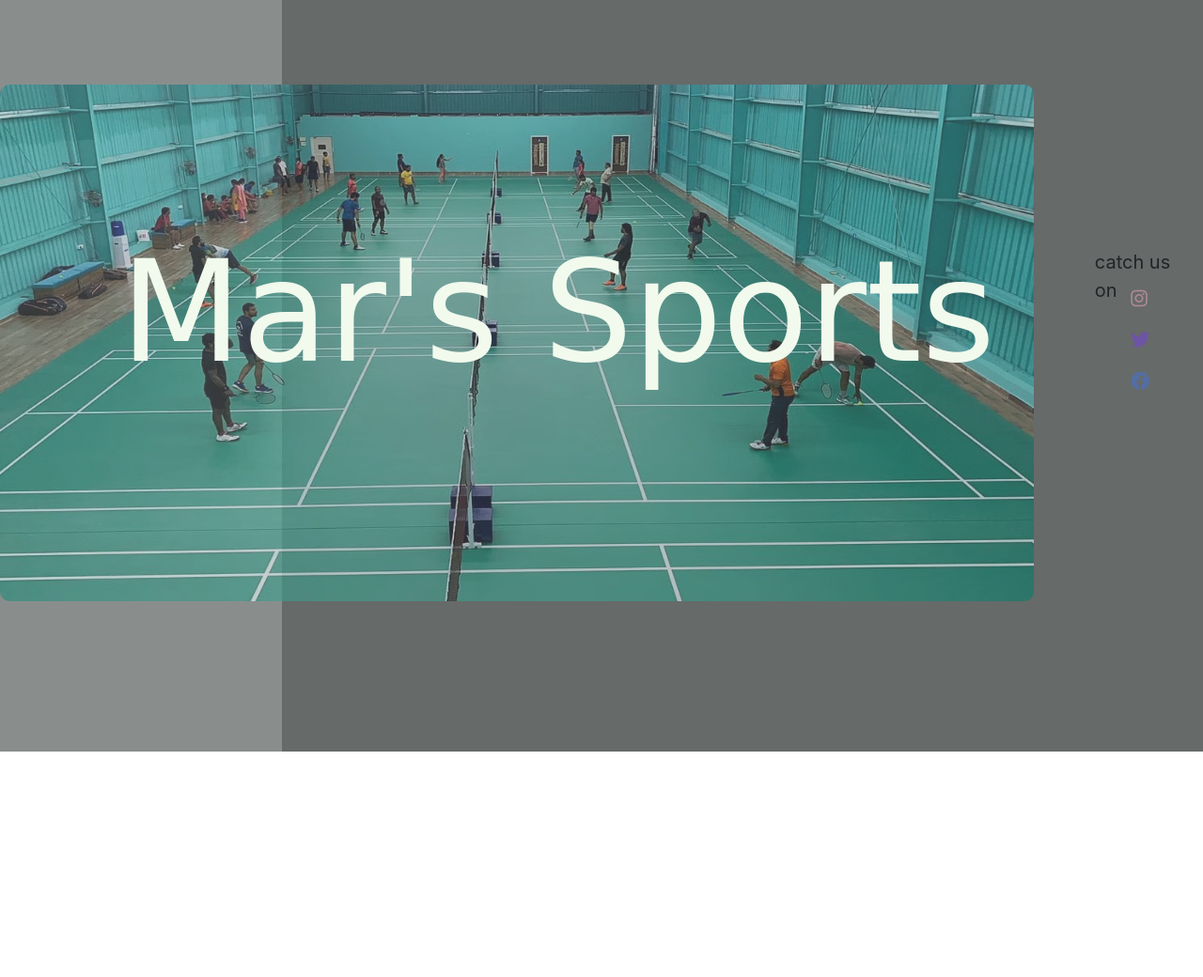
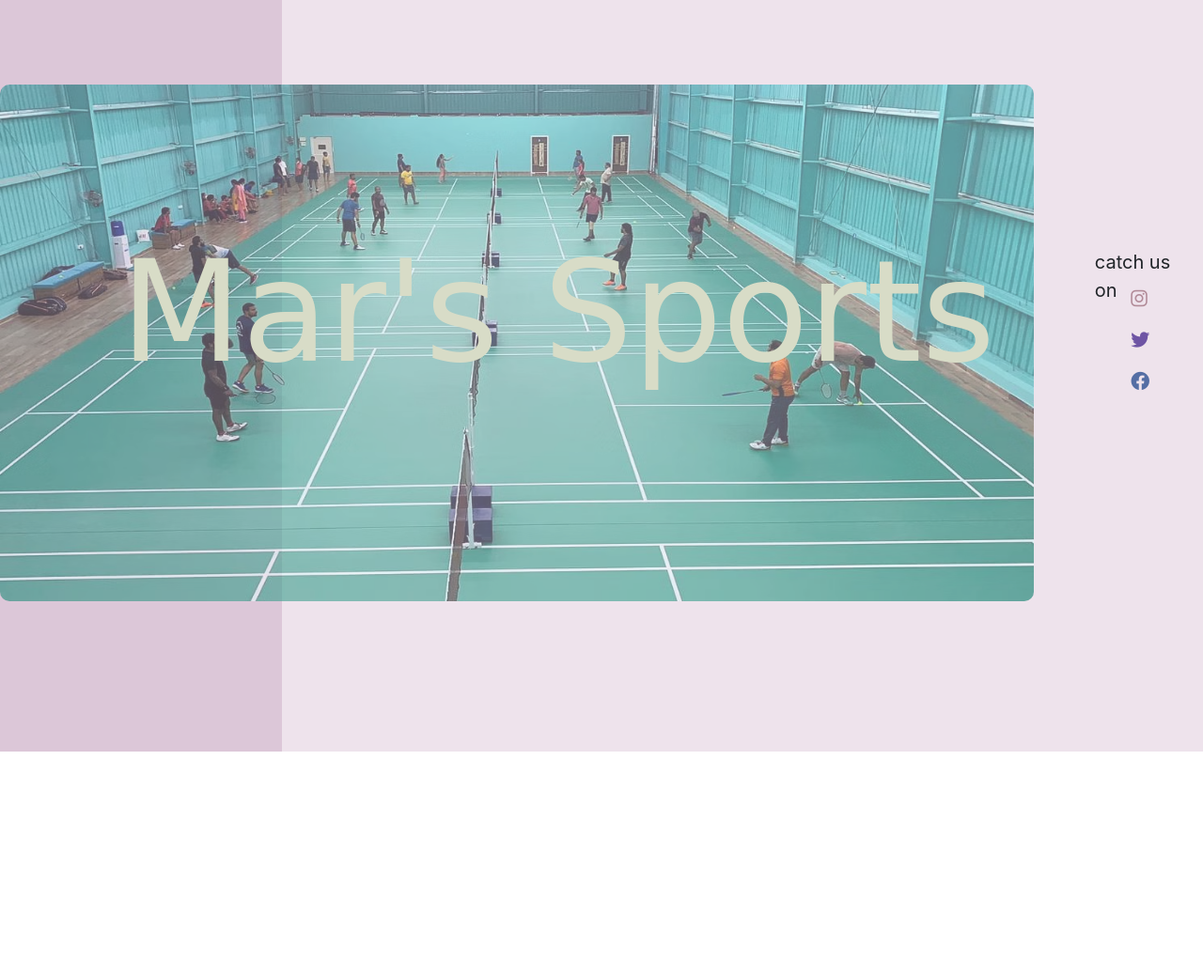
Before and after one commit to prajakta-ekshinge03/Sports_club, a Django app: page /scmapp/home in a window 1280 px wide. Shown: the part 56-1096 px from the top of the page at 94% size. Run offline with Django 4.2, Linux system fonts and the light colour scheme; some libraries are stand-ins or nearby versions.

Commit message:
Update home.html

```diff
--- a/scm/scmapp/TEMPLATES/home.html
+++ b/scm/scmapp/TEMPLATES/home.html
@@ -12,12 +12,12 @@
 
     }
     .div1{
-        background-color: #898E8D;
+        background-color: #DCC7D8;
         grid-column-start: 1;
         grid-column-end: 1;
     }
     .div2{
-        background-color: #666A69;
+        background-color: #EEE3EC;
         grid-column-start: 2;
         grid-column-end: 4;
     }
@@ -30,7 +30,7 @@
     .heading{
         position: absolute; top:20%; left: 10%;
         text-align: center; text-shadow: #D9DADA;
-        font-size: 150px; color:#F1FAED; font-family: 'Barrio', cursive;
+        font-size: 150px; color:#D8DCC7; font-family: 'Barrio', cursive;
     }
     .emoji{font-size:20px;
         color: ;
```
